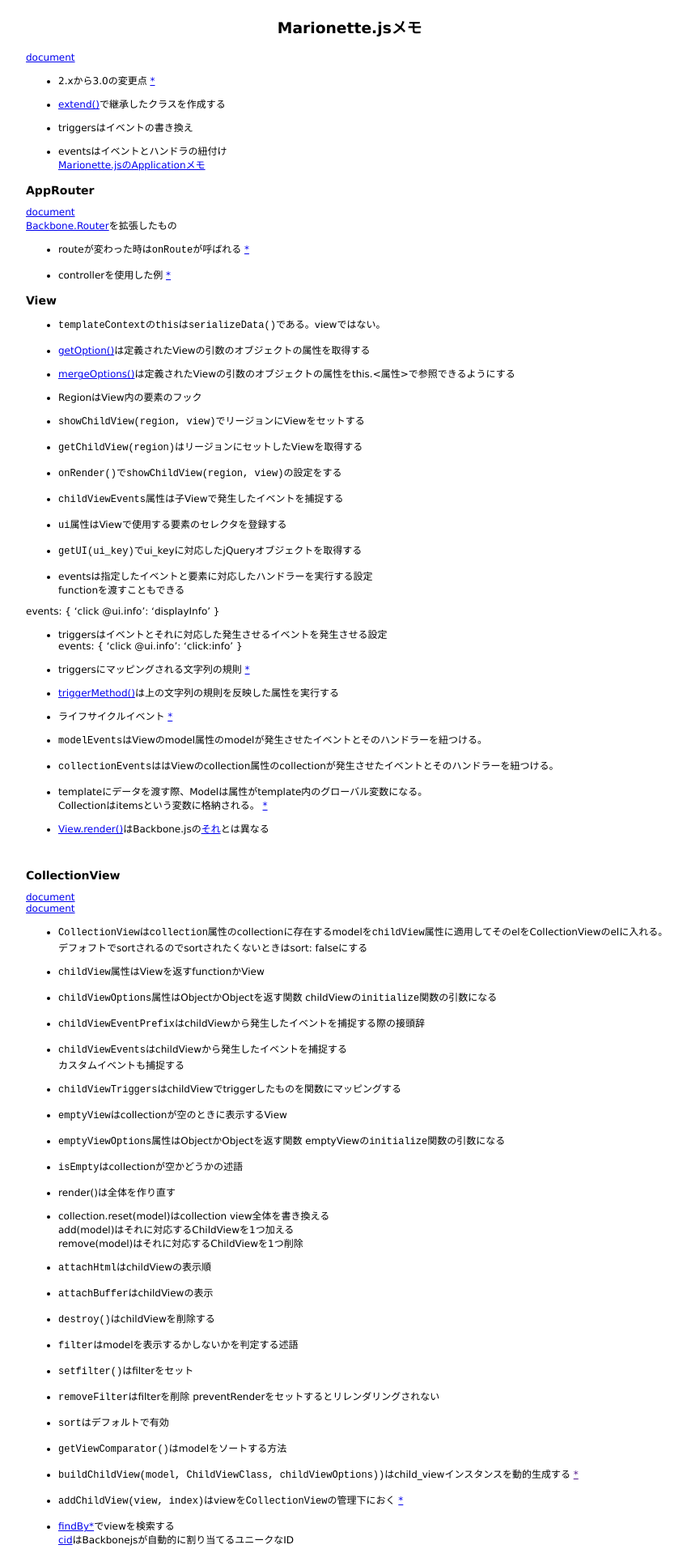
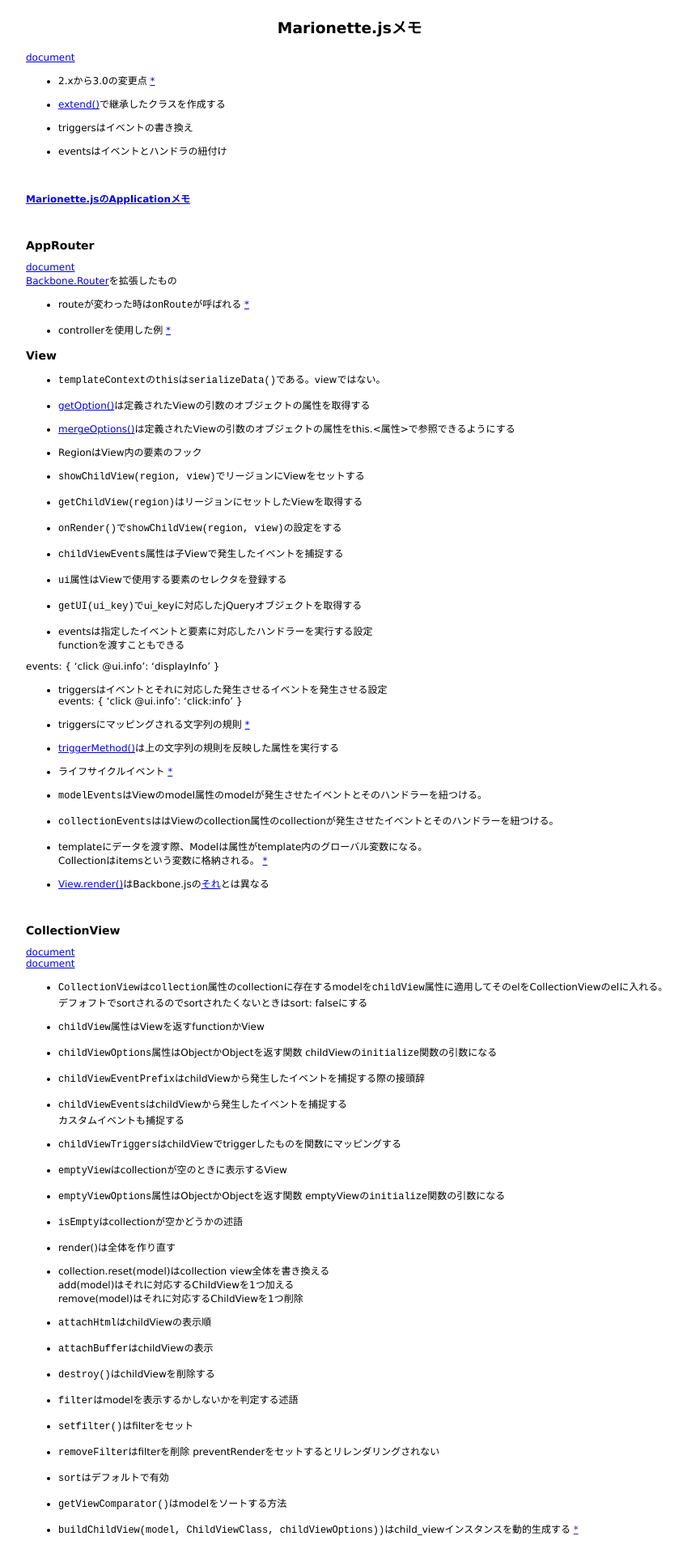
Before and after one commit to 38elements/38elements.github.com, a Jekyll site: the page built from _posts/2016-09-11-backbone_marionette.md, in a window 1280 px wide. Shown: the top 1913 px of the page at 81% size, without its empty margins (208-1057 px from the left). Built offline with Jekyll 4.4.1, drawn with Linux system fonts in a browser that asks for light colours.

```diff
--- a/_posts/2016-09-11-backbone_marionette.md
+++ b/_posts/2016-09-11-backbone_marionette.md
@@ -11,8 +11,9 @@ title: Marionette.jsメモ
 * triggersはイベントの書き換え
 
 * eventsはイベントとハンドラの紐付け
+
 <br>
-[Marionette.jsのApplicationメモ](/2016/10/09/marionettejs-application.html)
+#### [Marionette.jsのApplicationメモ](/2016/10/09/marionettejs-application.html)
 <br>
 
 ### AppRouter
```
